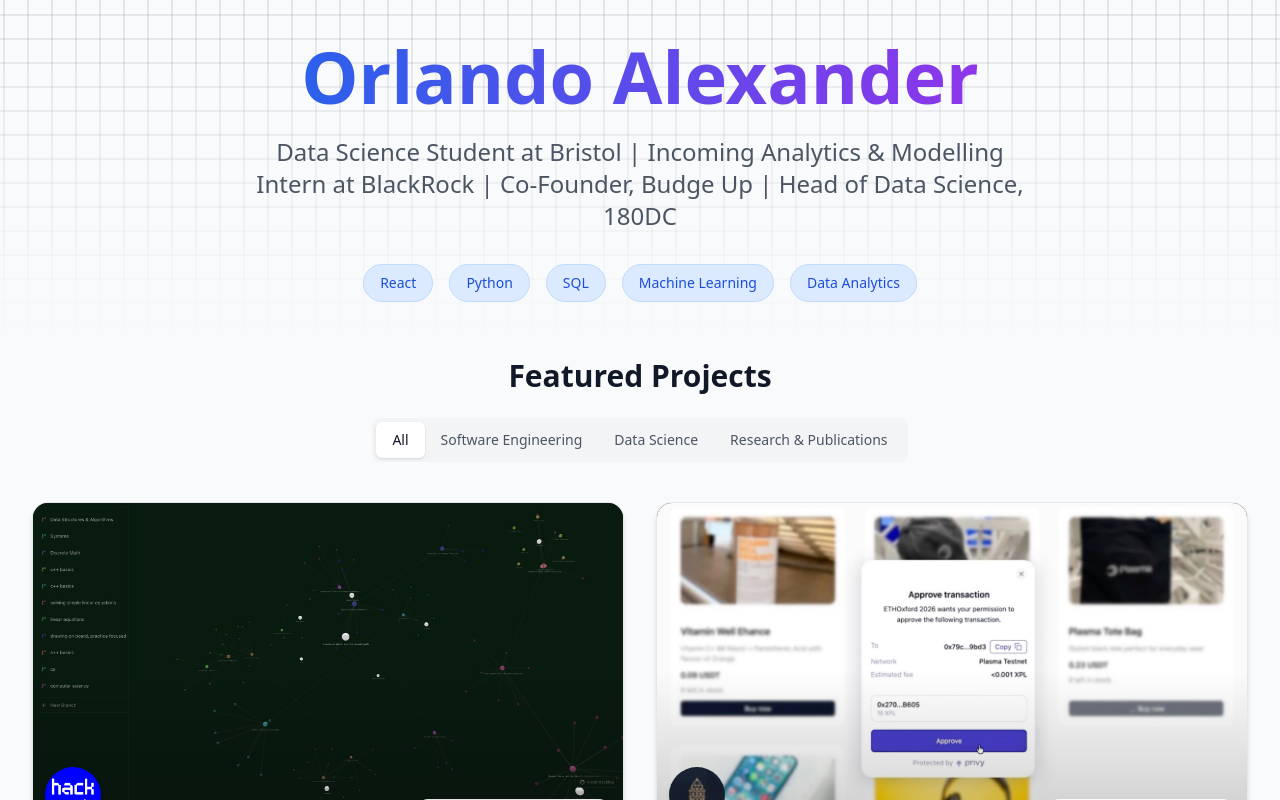
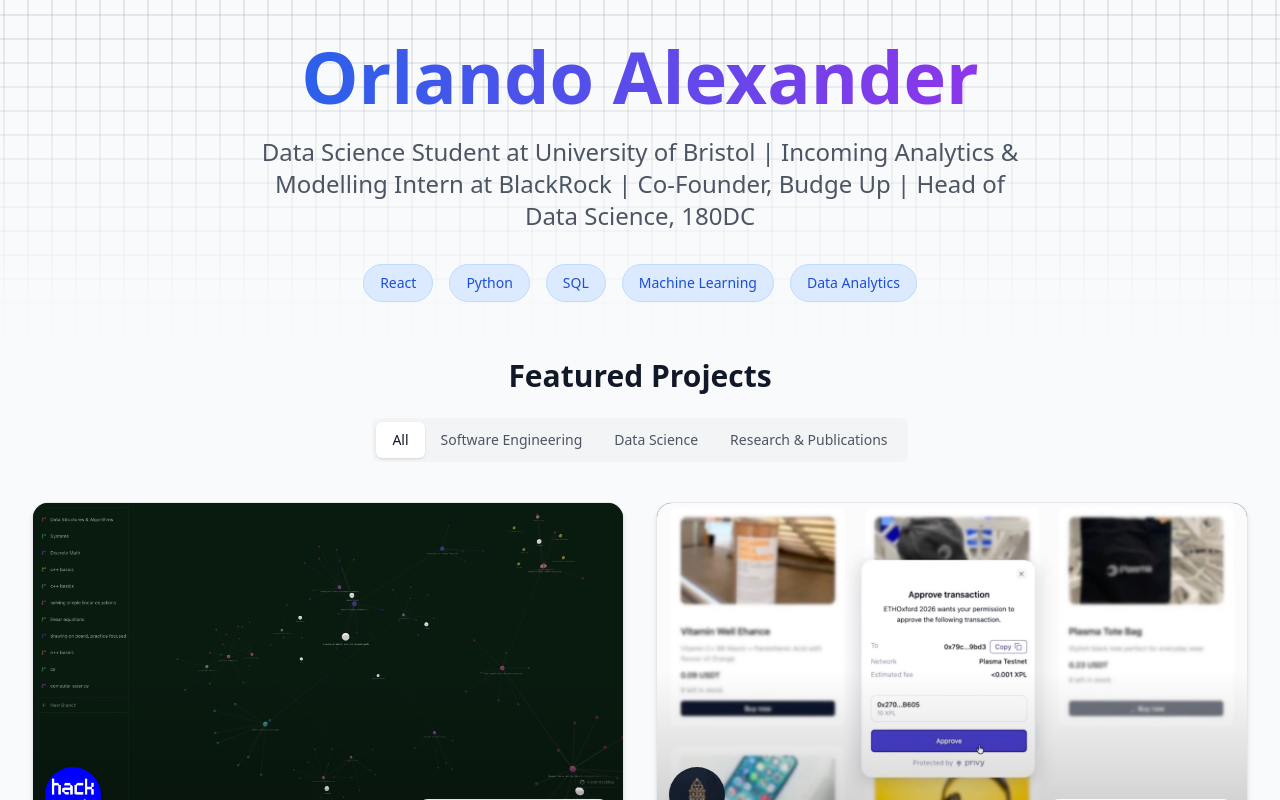
Before and after one commit to orlandoalexander/Portfolio, a Next.js app: page / in a window 1280 px wide. Shown: the top 800 px of the page. Built offline with nearby package versions, Linux system fonts and the light colour scheme.

Commit message:
Update Hero

```diff
--- a/app/components/ContactSection.tsx
+++ b/app/components/ContactSection.tsx
@@ -25,7 +25,7 @@
                 Orlando Alexander
               </h2>
               <p className="text-gray-600 text-center mb-6 max-w-lg mx-auto">
-                Data Science Student at Bristol | Incoming Analytics & Modelling Intern at BlackRock | Co-Founder, Budge Up | Head of Data Science, 180DC
+                Data Science Student at University of Bristol | Incoming Analytics & Modelling Intern at BlackRock | Co-Founder, Budge Up | Head of Data Science, 180DC
               </p>
               {/* <div className="flex items-center justify-center gap-2 text-gray-600 mb-8">
                 <svg
--- a/app/components/HeroSection.tsx
+++ b/app/components/HeroSection.tsx
@@ -19,7 +19,7 @@
             Orlando Alexander
           </h1>
           <p className="text-xl md:text-2xl text-gray-600 mb-8 max-w-3xl mx-auto">
-            Data Science Student at Bristol | Incoming Analytics & Modelling Intern at BlackRock | Co-Founder, Budge Up | Head of Data Science, 180DC
+            Data Science Student at University of Bristol | Incoming Analytics & Modelling Intern at BlackRock | Co-Founder, Budge Up | Head of Data Science, 180DC
           </p>
           <div className="flex flex-wrap justify-center gap-4 text-sm">
             <span className="px-4 py-2 bg-blue-100 text-blue-700 rounded-full border border-blue-200">
--- a/app/layout.tsx
+++ b/app/layout.tsx
@@ -17,7 +17,7 @@
 export const metadata: Metadata = {
   title: "Orlando Alexander - Portfolio",
   description:
-    "BSc Data Science student at the University of Bristol (First-Class Honours, Year 1) with professional experience in software engineering and data science consulting, seeking Summer 2026 internship opportunities.",
+    "Data Science Student at University of Bristol and Incoming Analytics & Modelling Intern at BlackRock.",
   keywords: [
     "Frontend Developer",
     "Web Developer",
```
